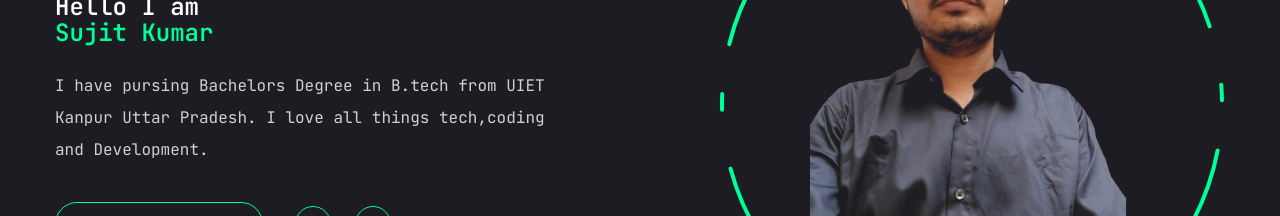
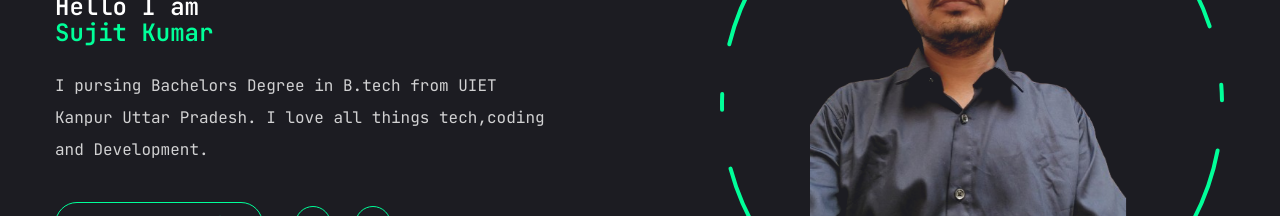
Before and after one commit to Sujitmaurya123/Sujit-Portfolio, a Next.js app: page / in a window 1280 px wide. Shown: the part 321-537 px from the top of the page. Built offline with nearby package versions, Linux system fonts and the light colour scheme.

Commit message:
Update CV and Fixed error

```diff
--- a/app/contact/page.jsx
+++ b/app/contact/page.jsx
@@ -21,7 +21,7 @@ const info=[
   {
     icon:<FaMapMarkedAlt />,
     title:"Address",
-    description:"Kanpur Utter Pradesh",
+    description:"Kanpur Uttar Pradesh",
   },
 ]
 
--- a/app/page.jsx
+++ b/app/page.jsx
@@ -17,7 +17,7 @@ const Home = () => {
             Hello I am <br /> <span className="text-accent">Sujit Kumar</span>
           </h1>
           <p className="max-w-[500px] mb-9 text-white/80">
-            I have pursing Bachelors Degree in B.tech from UIET Kanpur
+            I  pursing Bachelors Degree in B.tech from UIET Kanpur
              Uttar Pradesh. I love all things tech,coding and Development.
           </p>
           {/* btn & social media */}
--- a/app/work/page.jsx
+++ b/app/work/page.jsx
@@ -34,7 +34,7 @@ const projects=[
     "Develop an eCommerce application with functionalities for customers to search for products, add products to the cart, and purchase them. Additionally, create an admin dashboard for managing products, viewing customer information, and visualizing transaction data with various charts. 1-Product Search 2-Product Details 3-Shopping Cart 4-Checkout Process 5-User Authentication 6-Admin Dashboard 7-Product Management 8-Data Visualization 9-Customer Management 10-Order Management ",
     stack:[{name:"ReactJs"},{name:"NodeJs"},{name:"Express"},{name:"MongoDB"},{name:"TypeScript"}],
     image:'/assets/work/ecommerceapp.png',
-    live:"",
+    live:"ecommerce-frontend-beryl-nine.vercel.app",
     github:"https://github.com/Sujitmaurya123/EcommerceApp",
   },
   {
@@ -45,7 +45,7 @@ const projects=[
     "Develop a full-stack web application for managing employee recruitment and details, with an admin board for managing the entire system. The system should be user-friendly and compatible with all devices. 1-User Authentication 2-Responsive Design 3-Dashboard Overview 4-Employee Management 5-Department Management 6-Profile Management ",
     stack:[{name:"ReactJs"},{name:"NodeJs"},{name:"Express"},{name:"MySQL"}],
     image:'/assets/work/employee.png',
-    live:"",
+    live:"https://github.com/Sujitmaurya123/DBMS_Projects",
     github:"https://github.com/Sujitmaurya123/DBMS_Projects",
   },
 ]
```
Also changed, not shown: public/assets/sujitkumar.png (added), 1 other file (tests, documents, lock files or other folders).
